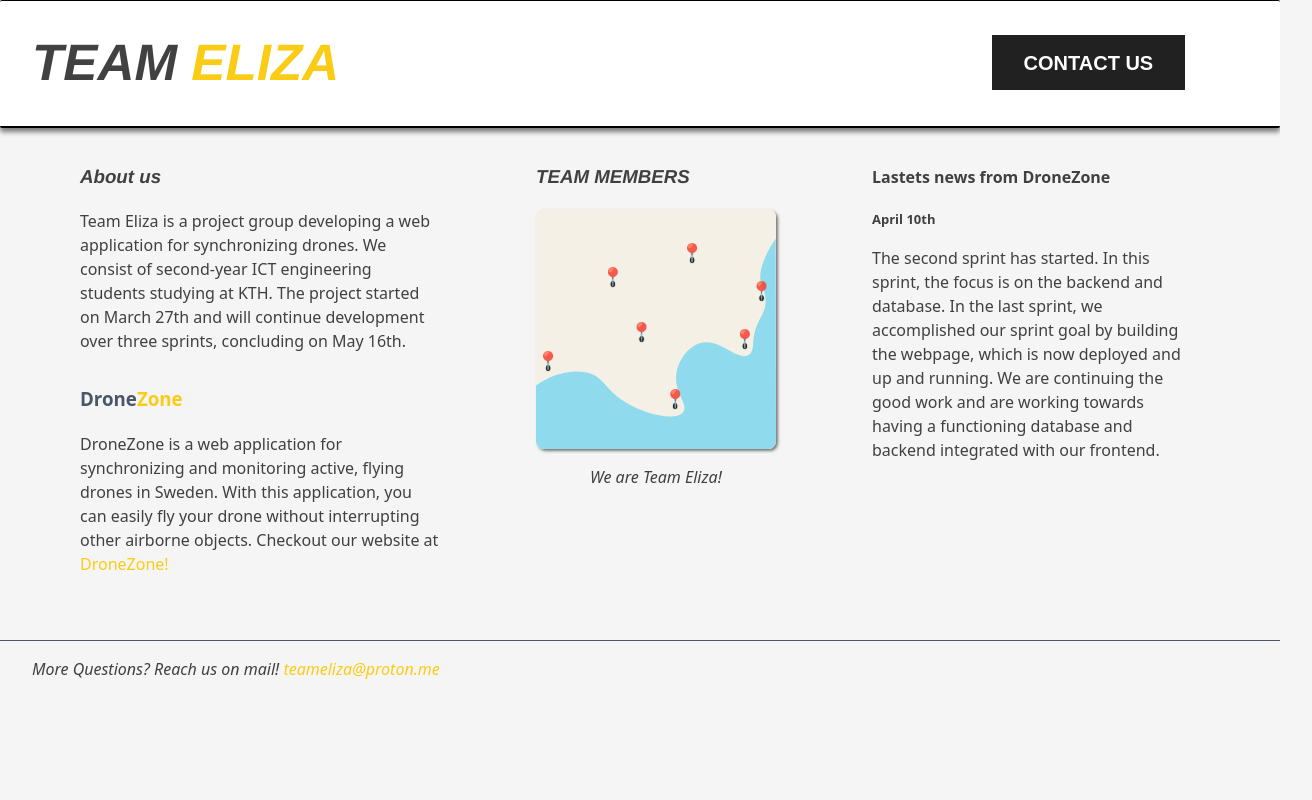
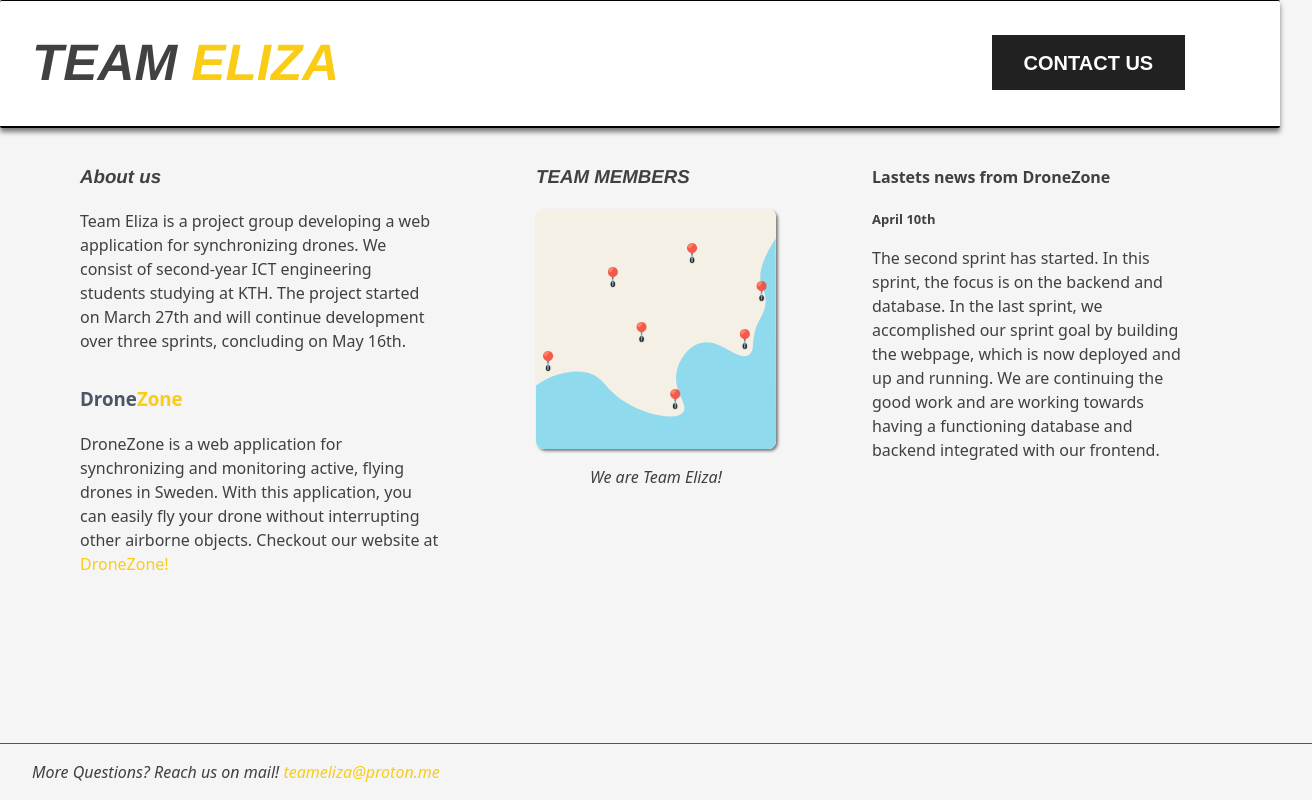
Before and after one commit to surbyxan/TEAM-ELIZA-webpage, a React (Vite) app in the folder elizawebsite/: page / in a window 1280 px wide. Shown: the whole page, 1312 px wide, since content can reach past the window. Built offline with nearby package versions, Linux system fonts and the light colour scheme.

Commit message:
fixed the fugly mess

```diff
--- a/elizawebsite/src/App.css
+++ b/elizawebsite/src/App.css
@@ -81,7 +81,8 @@
   margin: 3rem 0 0 0;
   bottom: 0;
 	display: flex;
-
+  position: absolute;
+  width: 100%;
 }
 
 .mailtext{
--- a/elizawebsite/src/index.css
+++ b/elizawebsite/src/index.css
@@ -11,6 +11,8 @@
   text-rendering: optimizeLegibility;
   -webkit-font-smoothing: antialiased;
   -moz-osx-font-smoothing: grayscale;
+
+  height: 100vh;
 }
 
 a {
```
